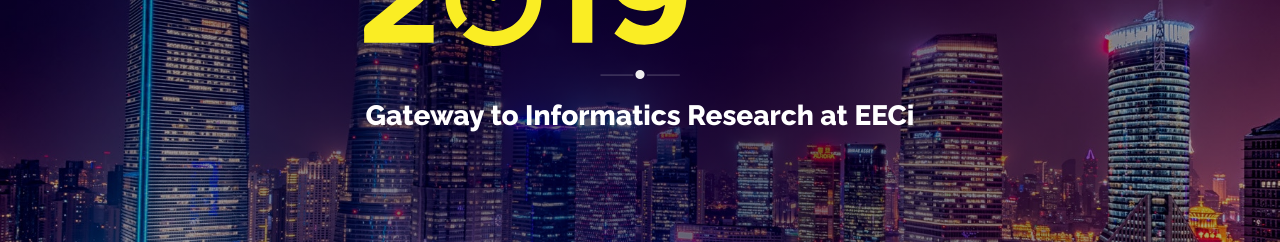
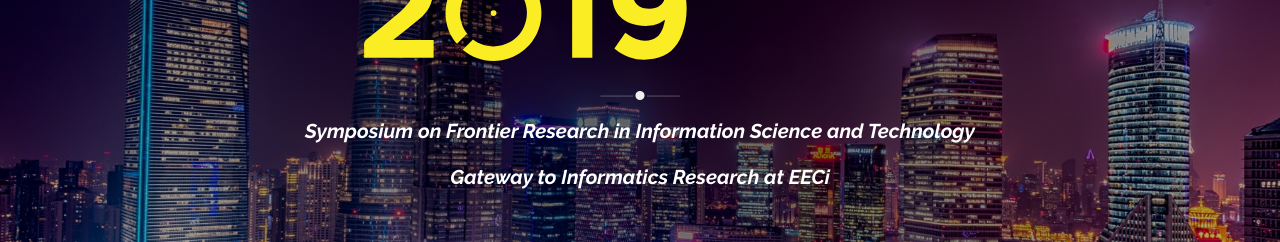
Before and after one commit to ist-fr/2019, a Vue app: page / in a window 1280 px wide. Shown: the part 400-642 px from the top of the page. Built offline with nearby package versions, Linux system fonts and the light colour scheme; what vue-scrollactive would draw is missing.

Commit message:
Modify jumbotron layout and styling

```diff
--- a/src/components/Home/Jumbotron.vue
+++ b/src/components/Home/Jumbotron.vue
@@ -9,12 +9,22 @@
             alt="Logo"
           />
         </div>
+        <!-- <div class="row mt-5">
+          <div class="col-md-12">
+          </div>
+        </div> -->
         <div>
-          <img class="img-separator" src="../../assets/separator.svg" />
+          <img class="img-separator mt-4" src="../../assets/separator.svg" />
         </div>
         <div class="row">
           <div class="col-md-12">
-            Gateway to Informatics Research at EECi
+            <p>
+              <i
+                >Symposium on Frontier Research in Information Science and
+                Technology</i
+              >
+            </p>
+            <i>Gateway to Informatics Research at EECi</i>
           </div>
         </div>
       </div>
@@ -25,17 +35,16 @@
 
 <style scoped>
 .header-jumbotron {
-  padding: 80px 10% 30px;
+  padding: 80px 8% 30px;
   display: flex;
   justify-content: center;
   align-items: center;
-  font-weight: 800;
+  font-weight: 700;
   height: 100vh;
-  font-size: 1.75rem;
-  background: rgb(2, 0, 36);
+  font-size: 1.25rem;
   background: radial-gradient(
     circle,
-    rgba(2, 0, 36, 0.6951155462184874) 0%,
+    rgba(0, 0, 0, 0.637) 0%,
     rgba(0, 0, 0, 0.2497373949579832) 100%
   );
 }
@@ -47,7 +56,7 @@
 
 @media (min-width: 992px) {
   .header-jumbotron {
-    padding: 50px 20% 30px;
+    padding: 120px 20% 30px;
   }
 }
 
```
